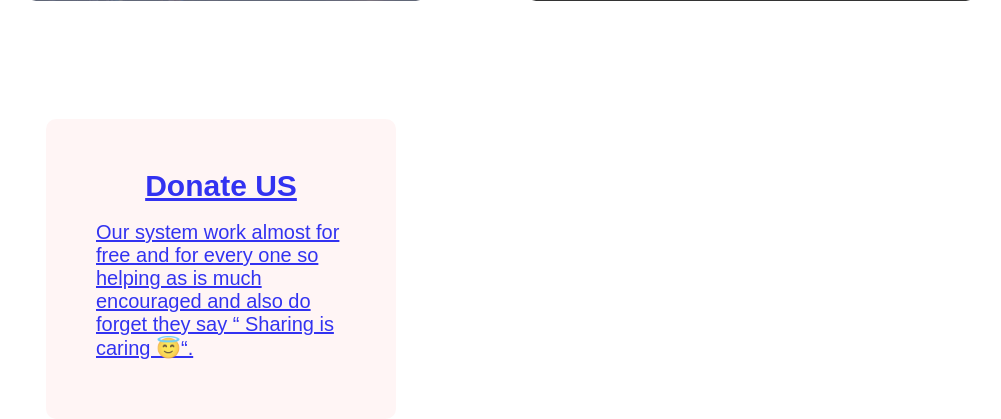
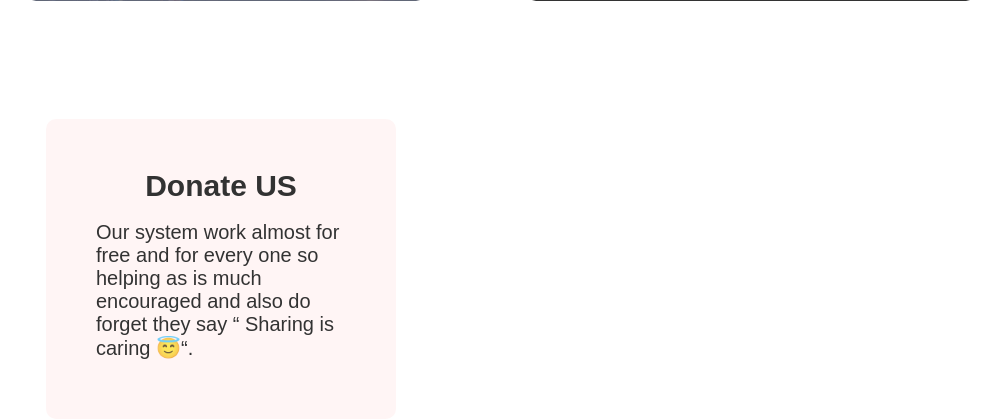
Before and after one commit to AASTU-3rd-year-2014-E-C-project/Online-Library, a PHP site: page /about_us.html in a window 1280 px wide. Shown: the part 1331-1750 px from the top of the page, without its empty margins (104-1105 px from the left). Run offline with PHP 8.4, Linux system fonts and the light colour scheme.

Commit message:
Update about_us.css

```diff
--- a/Phase II/style/about_us.css
+++ b/Phase II/style/about_us.css
@@ -225,6 +225,10 @@ h2{
     height: 300px;
     box-sizing: border-box;
 }
+.donate a{
+    text-decoration: none;
+    color: #000;
+}
 .donate:hover{
     box-shadow: 0 0 20px 0px rgba(0, 0, 0, 0.2);
 
```
